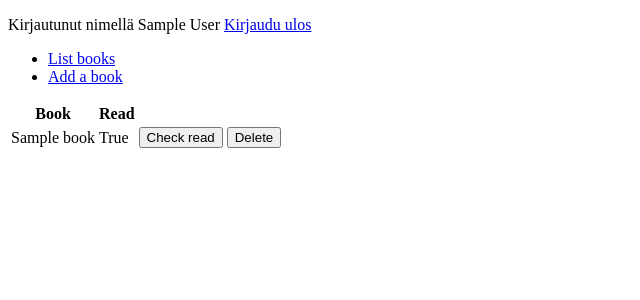
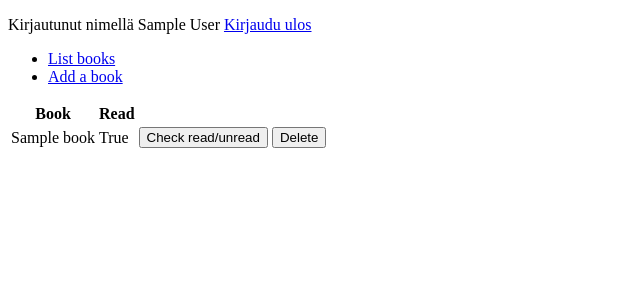
Before and after one commit to Ukonhattu/kirjakanta, a Flask app: page /books in a window 1280 px wide. Shown: the top 300 px of the page, without its empty margins (0-640 px from the left). Run offline with Flask 2, Linux system fonts and the light colour scheme; a user stored in the database is signed in; tables that the repository leaves empty hold one stand-in row (values such as "Sample post").

Commit message:
lisätty kirjan read statuksen muuttaaminen myös unread

```diff
--- a/application/books/views.py
+++ b/application/books/views.py
@@ -21,7 +21,10 @@ def books_form():
 def book_set_read(book_id):
 
     b = Book.query.get(book_id)
-    b.read = True
+    if b.read:
+        b.read = False
+    else:
+        b.read = True
     db.session().commit()
 
     return redirect(url_for("books_index"))
--- a/application/templates/books/list.html
+++ b/application/templates/books/list.html
@@ -12,7 +12,7 @@
       <td>{{ book.read }}</td>
       <td>
         <form method="POST" action="{{ url_for('book_set_read', book_id=book.id) }}">
-          <input type="submit" value="Check read" />
+          <input type="submit" value="Check read/unread" />
         </form>
       </td>
       <td>
```
